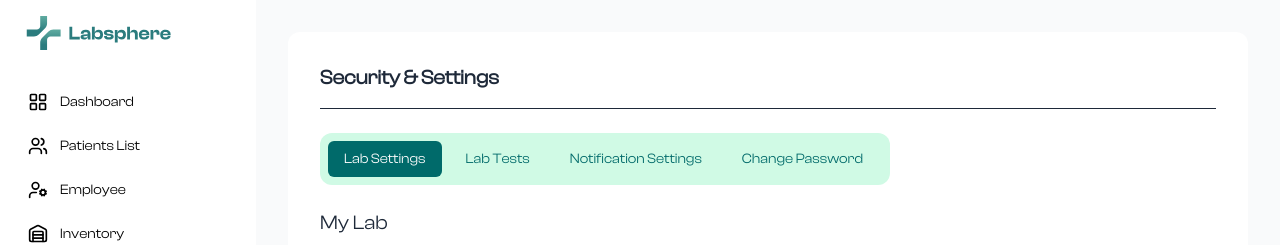
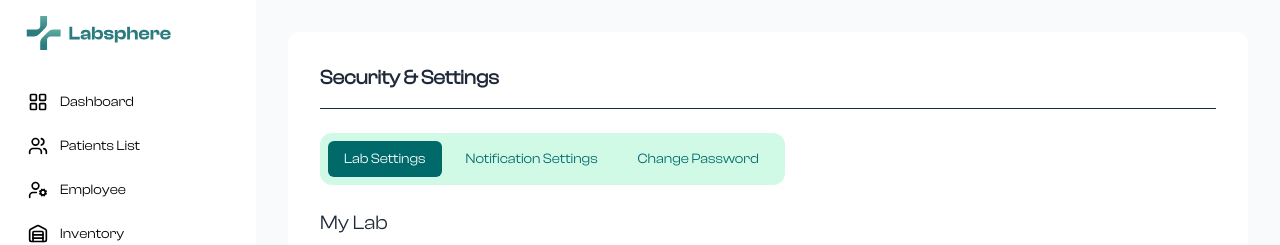
Before and after one commit to sidd-gupta05/CodeQuest, a Next.js app: page /dashboard/lab/profile in a window 1280 px wide. Shown: the top 245 px of the page. Built offline with nearby package versions, Linux system fonts and the light colour scheme; no server answers.

Commit message:
forget to comment out the lab test from the profile page

```diff
--- a/app/dashboard/lab/profile/page.tsx
+++ b/app/dashboard/lab/profile/page.tsx
@@ -24,7 +24,7 @@ import { Input } from '@/components/ui/input';
 import { LabContext } from '@/app/context/LabContext';
 import ChangePasswordForm from './ChangePasswordForm';
 import NotificationSettings from './NotificationSetting';
-import LabTests from './LabTests';
+// import LabTests from './LabTests';
 import { v4 as uuidv4 } from 'uuid';
 
 interface CheckboxFieldProps {
@@ -344,8 +344,8 @@ const LabForm: React.FC = () => {
 
   const renderTabContent = () => {
     switch (activeTab) {
-      case 'lab-tests':
-        return <LabTests />;
+      // case 'lab-tests':
+      //   return <LabTests />;
 
       case 'notification-settings':
         return <NotificationSettings />;
@@ -601,7 +601,7 @@ const LabForm: React.FC = () => {
             </div>
 
             {/* Tabs */}
-            <div className="flex space-x-2 mb-6 text-sm font-medium text-[#006A6A] bg-emerald-100 p-2 rounded-xl w-[570px]">
+            <div className="flex space-x-2 mb-6 text-sm font-medium text-[#006A6A] bg-emerald-100 p-2 rounded-xl w-[465px]">
               <button
                 className={`px-4 py-2 rounded-md cursor-pointer ${
                   activeTab === 'lab-settings'
@@ -611,16 +611,6 @@ const LabForm: React.FC = () => {
                 onClick={() => setActiveTab('lab-settings')}
               >
                 Lab Settings
-              </button>
-              <button
-                className={`px-4 py-2 rounded-md cursor-pointer ${
-                  activeTab === 'lab-tests'
-                    ? 'bg-[#006A6A] text-white'
-                    : 'hover:bg-[#005A5A] hover:text-white'
-                }`}
-                onClick={() => setActiveTab('lab-tests')}
-              >
-                Lab Tests
               </button>
               <button
                 className={`px-4 py-2 rounded-md cursor-pointer ${
```
